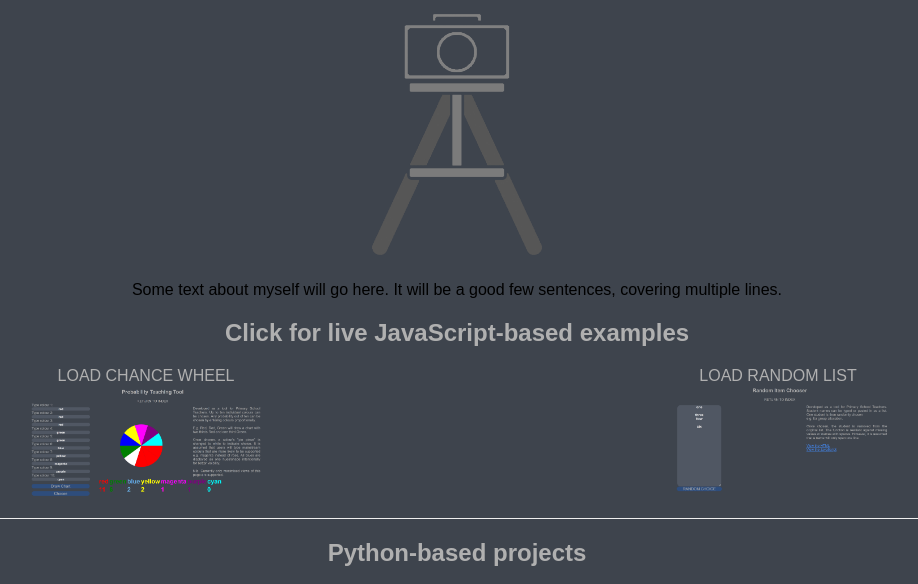
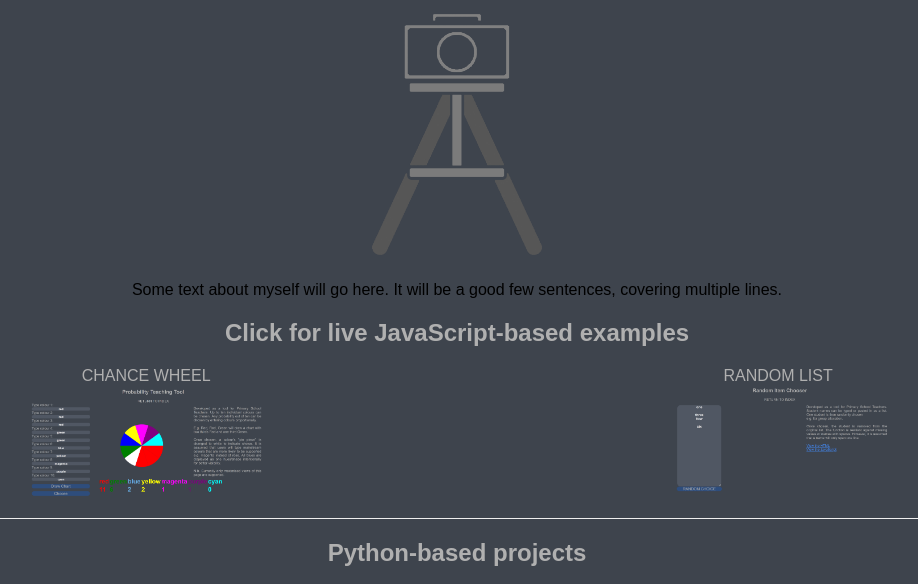
Before and after one commit to myk-python/Teaching_tools, a plain HTML site: page index.html in a window 1280 px wide. Shown: the whole page, without its empty margins (183-1101 px from the left). Drawn offline with Linux system fonts and the light colour scheme; grey boxes are pictures that could not be loaded.

Commit message:
Removed 'Load' from JS buttons

```diff
--- a/index.html
+++ b/index.html
@@ -21,13 +21,13 @@
 
             <div id="FormContainer">
                 <form id="ChanceWheelPages" method="GET" action="ChanceWheel.html">
-                    <label for="ChanceWheelLoader">LOAD CHANCE WHEEL</label>
+                    <label for="ChanceWheelLoader">CHANCE WHEEL</label>
                     <img id="ChanceWheelImg" src="ChanceWheel.png" onclick="document.location='ChanceWheel.html';">
                     <button id="ChanceWheelLoader" type="submit"></button>
                 </form>
 
                 <form id="RandomNamesPages" method="GET" action="RandomNamesV2.html">
-                    <label for="RandomNamesLoader">LOAD RANDOM LIST</label>
+                    <label for="RandomNamesLoader">RANDOM LIST</label>
                     <img id="RandomItemChooserImg" src="RandomItemChooser.png" onclick="document.location='RandomNamesV2.html';">
                     <button id="RandomNamesLoader" type="submit"></button>
                 </form>
```
